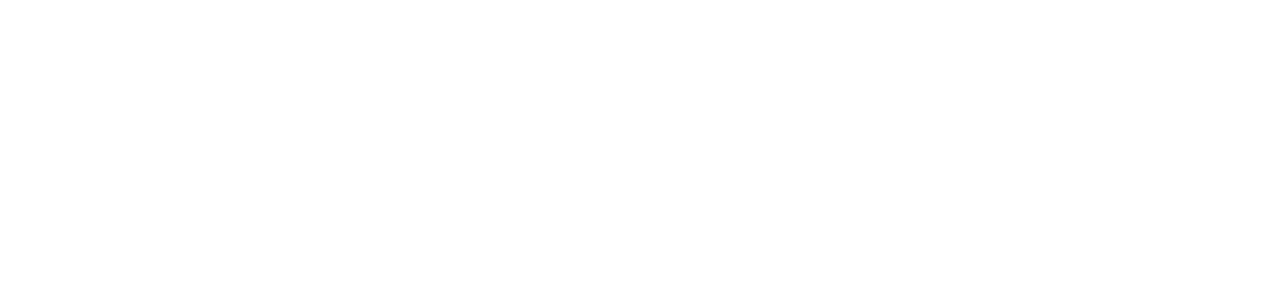
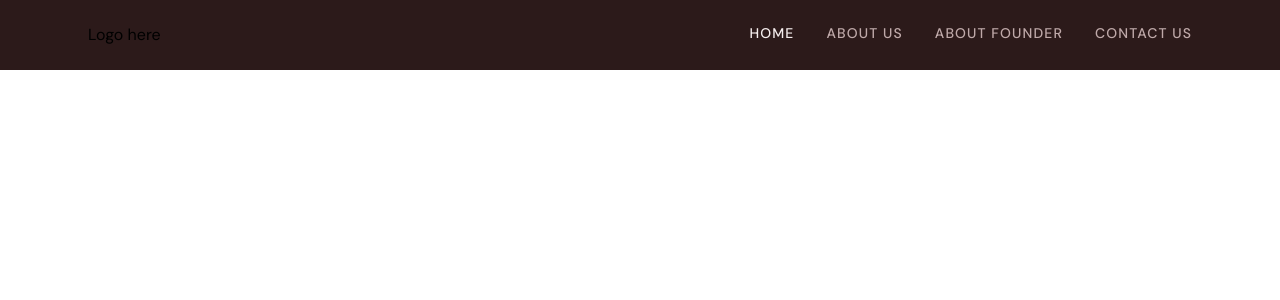
Before and after one commit to Isaacjosh23/pearls-sickle-cell, a Next.js app: page / in a window 1280 px wide. Shown: the top 300 px of the page. Built offline with nearby package versions, Linux system fonts and the light colour scheme.

Commit message:
navigation done

```diff
--- a/src/app/layout.tsx
+++ b/src/app/layout.tsx
@@ -1,5 +1,6 @@
 import { DM_Serif_Display, DM_Sans } from "next/font/google";
 import "./globals.css";
+import NavBar from "@/components/NavBar";
 
 const dmSerif = DM_Serif_Display({
   subsets: ["latin"],
@@ -17,7 +18,7 @@
 });
 
 export const metadata = {
-  title: "Sickle Cell Charity",
+  title: "Pearls Sickle Cell Initiative",
   description: "Fighting sickle cell disease, together.",
 };
 
@@ -28,7 +29,10 @@
 }) {
   return (
     <html lang="en" className={`${dmSerif.variable} ${dmSans.variable}`}>
-      <body>{children}</body>
+      <body>
+        <NavBar />
+        {children}
+      </body>
     </html>
   );
 }
--- a/src/components/MobileNav.tsx
+++ b/src/components/MobileNav.tsx
@@ -0,0 +1,36 @@
+import { usePathname } from "next/navigation";
+import { navLinks } from "./NavBar";
+import Link from "next/link";
+
+interface MobileNavProps {
+  isOpen: boolean;
+}
+
+function MobileNav({ isOpen }: MobileNavProps) {
+  const pathname = usePathname();
+  return (
+    <div
+      className={`md:hidden overflow-hidden transition-all duration-500 ease-in-out ${
+        isOpen ? "max-h-160 opacity-100" : "max-h-0 opacity-0"
+      }`}
+    >
+      <div className="bg-mahogany border-t border-neutral-50/20 px-[2.4rem] py-[2.4rem] flex flex-col gap-[0.8rem]">
+        {navLinks.map((link) => (
+          <Link
+            key={link.href}
+            href={link.href}
+            className={`text-[1.6rem] font-medium tracking-wide py-[1.2rem] border-b border-cream/10 transition-colors duration-200 ${
+              pathname === link.href
+                ? "text-neutral-100"
+                : "text-neutral-400 hover:text-gold"
+            }`}
+          >
+            {link.label}
+          </Link>
+        ))}
+      </div>
+    </div>
+  );
+}
+
+export default MobileNav;
--- a/src/components/NavBar.tsx
+++ b/src/components/NavBar.tsx
@@ -0,0 +1,66 @@
+"use client";
+
+import Link from "next/link";
+import { usePathname } from "next/navigation";
+import { useState } from "react";
+import MenuIcon from "./ui/icons/menu";
+import MobileNav from "./MobileNav";
+import CloseIcon from "./ui/icons/close";
+
+export const navLinks = [
+  { label: "Home", href: "/" },
+  { label: "About Us", href: "/about-us" },
+  { label: "About Founder", href: "/about-founder" },
+  { label: "Contact Us", href: "/contact-us" },
+];
+
+function NavBar() {
+  const [menuOpen, setMenuOpen] = useState(false);
+  const pathname = usePathname();
+
+  return (
+    <nav className="fixed top-0 left-0 right-0 z-50 transition-all duration-500 bg-neutral-900">
+      <div className="max-w-480 mx-auto px-[2.4rem] md:px-[4.8rem]">
+        <div className="flex items-center justify-between h-28">
+          <Link href="/" className="flex flex-col leading-none group">
+            <p>Logo here</p>
+          </Link>
+
+          <div className="hidden md:flex items-center gap-[3.2rem]">
+            {navLinks.map((link) => (
+              <Link
+                key={link.href}
+                href={link.href}
+                className={`relative text-[1.4rem] tracking-[0.08em] uppercase font-medium transition-colors duration-300 pb-[0.4rem]
+                  after:absolute after:bottom-0 after:left-0 after:h-[1.5px] after:bg-gold after:transition-all after:duration-300
+                  ${
+                    pathname === link.href
+                      ? "text-neutral-100 after:w-full"
+                      : " text-neutral-400 hover:text-cream after:w-0 hover:after:w-full"
+                  }`}
+              >
+                {link.label}
+              </Link>
+            ))}
+          </div>
+
+          <button
+            onClick={() => setMenuOpen((prev) => !prev)}
+            className="md:hidden flex flex-col justify-center items-center w-16 h-16 gap-1.5 cursor-pointer -translate-y-2 text-neutral-100"
+            aria-label="Toggle menu"
+          >
+            {menuOpen ? (
+              <CloseIcon className="size-10" />
+            ) : (
+              <MenuIcon className="size-10" />
+            )}
+          </button>
+        </div>
+      </div>
+
+      <MobileNav isOpen={menuOpen} />
+    </nav>
+  );
+}
+
+export default NavBar;
--- /dev/null
+++ b/src/components/ui/icons/_types.ts
@@ -0,0 +1,10 @@
+export interface IconProps {
+  className?: string;
+}
+
+export const Icons = {
+  Close: "close",
+  Menu: "menu",
+} as const;
+
+export type Icons = (typeof Icons)[keyof typeof Icons];
--- /dev/null
+++ b/src/components/ui/icons/close/index.tsx
@@ -0,0 +1,20 @@
+import { IconProps } from "../_types";
+
+function CloseIcon({ className }: IconProps) {
+  return (
+    <svg
+      xmlns="http://www.w3.org/2000/svg"
+      width="1em"
+      height="1em"
+      viewBox="0 0 24 24"
+      className={className}
+    >
+      <path
+        fill="currentColor"
+        d="m12 13.4l-4.9 4.9q-.275.275-.7.275t-.7-.275t-.275-.7t.275-.7l4.9-4.9l-4.9-4.9q-.275-.275-.275-.7t.275-.7t.7-.275t.7.275l4.9 4.9l4.9-4.9q.275-.275.7-.275t.7.275t.275.7t-.275.7L13.4 12l4.9 4.9q.275.275.275.7t-.275.7t-.7.275t-.7-.275z"
+      />
+    </svg>
+  );
+}
+
+export default CloseIcon;
--- /dev/null
+++ b/src/components/ui/icons/index.tsx
@@ -0,0 +1,22 @@
+import { IconProps, Icons } from "./_types";
+import CloseIcon from "./close";
+import MenuIcon from "./menu";
+
+interface Props extends IconProps {
+  type: Icons;
+}
+
+export function Icon({ type, className }: Props) {
+  const props = { className };
+
+  switch (type) {
+    case Icons.Close:
+      return <CloseIcon {...props} />;
+
+    case Icons.Menu:
+      return <MenuIcon {...props} />;
+
+    default:
+      return null;
+  }
+}
--- /dev/null
+++ b/src/components/ui/icons/menu/index.tsx
@@ -0,0 +1,20 @@
+import { IconProps } from "../_types";
+
+function MenuIcon({ className }: IconProps) {
+  return (
+    <svg
+      xmlns="http://www.w3.org/2000/svg"
+      width="1em"
+      height="1em"
+      viewBox="0 0 24 24"
+      className={className}
+    >
+      <path
+        fill="currentColor"
+        d="M4 18q-.425 0-.712-.288T3 17t.288-.712T4 16h16q.425 0 .713.288T21 17t-.288.713T20 18zm0-5q-.425 0-.712-.288T3 12t.288-.712T4 11h16q.425 0 .713.288T21 12t-.288.713T20 13zm0-5q-.425 0-.712-.288T3 7t.288-.712T4 6h16q.425 0 .713.288T21 7t-.288.713T20 8z"
+      />
+    </svg>
+  );
+}
+
+export default MenuIcon;
```
